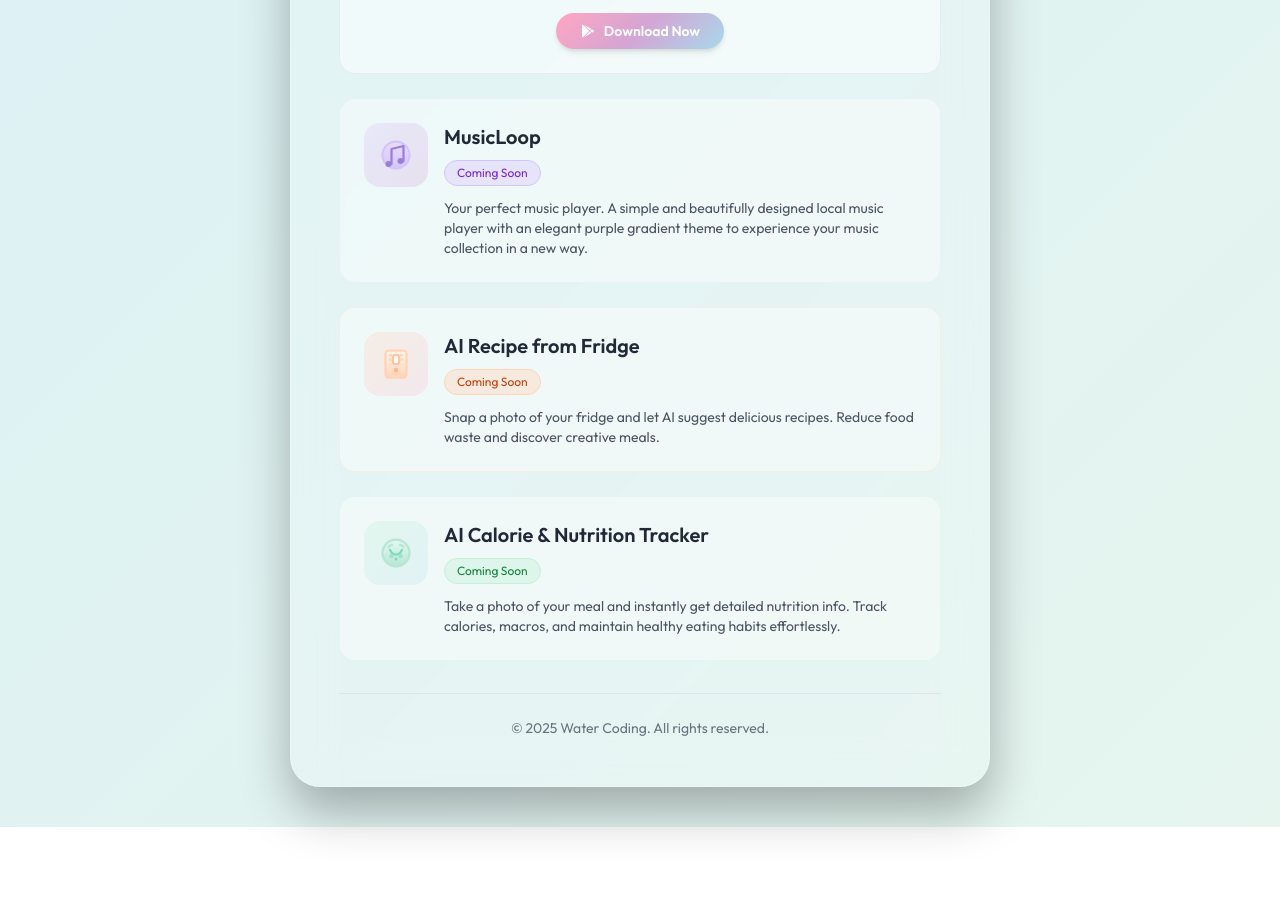
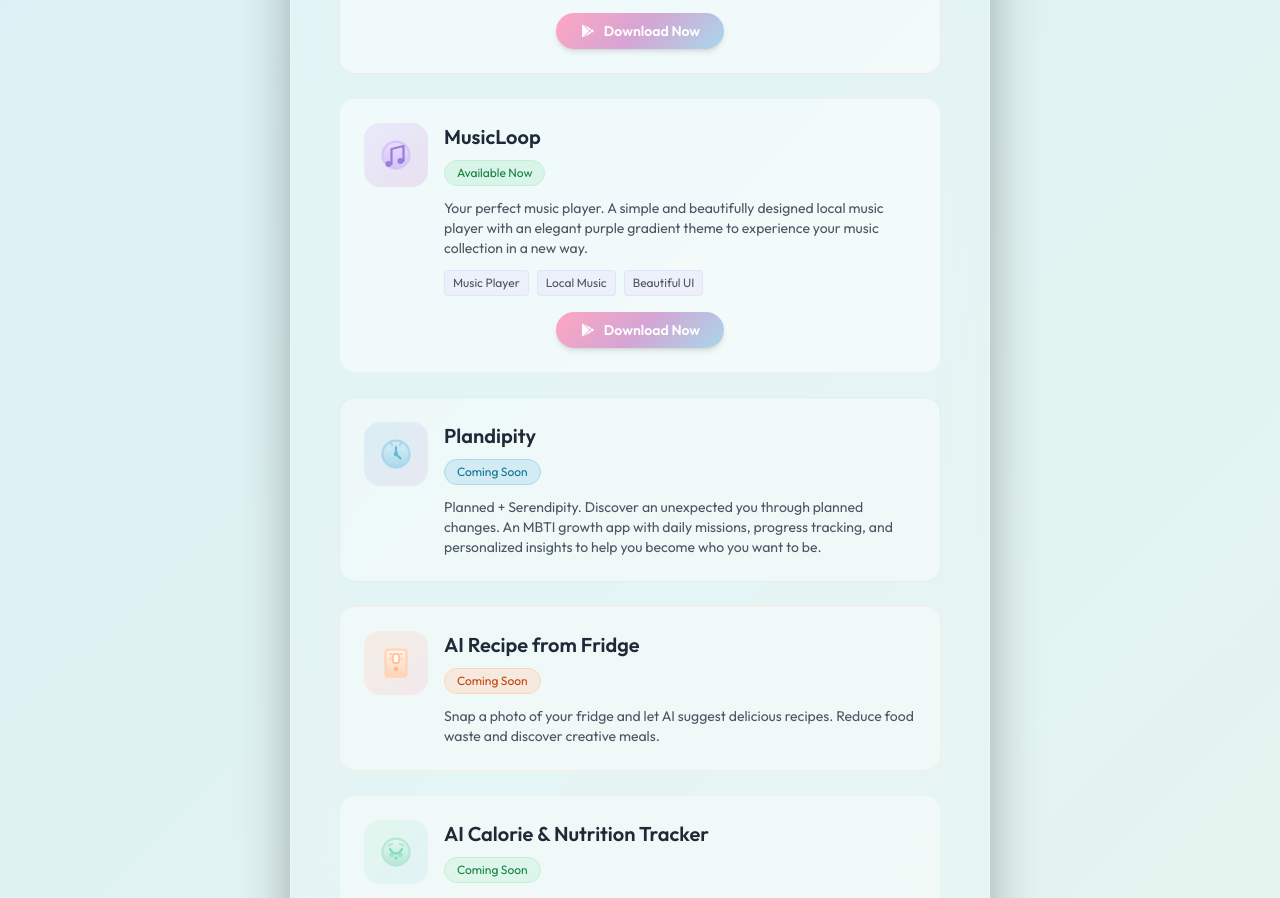
Before and after one commit to water-coding/water-coding.github.io, a plain HTML site: page index.html in a window 1280 px wide. Shown: the part 879-1777 px from the top of the page. Before the commit the page ends 1706 px from the top, so only its background shows below. Drawn offline with nearby package versions, Linux system fonts and the light colour scheme.

Commit message:
feat: plandipity 추가

```diff
--- a/index.html
+++ b/index.html
@@ -357,9 +357,9 @@
                     </div>
                 </div>
 
-                <!-- MusicLoop - Coming Soon -->
-                <div class="mb-6 bg-white/[0.4] rounded-2xl p-6 border border-lavender/20 transition-all duration-300 hover:bg-white/[0.6] hover:border-lavender/30">
-                    <div class="flex items-start gap-4">
+                <!-- MusicLoop - Available Now -->
+                <div class="mb-6 bg-white/[0.5] rounded-2xl p-6 border border-lavender/20 transition-all duration-300 hover:bg-white/[0.7] hover:border-lavender/40 hover:shadow-lg hover:shadow-lavender/20">
+                    <div class="flex items-start gap-4 mb-4">
                         <div class="w-16 h-16 flex-shrink-0 rounded-2xl bg-gradient-to-br from-lavender/30 to-accent/30 flex items-center justify-center">
                             <svg class="w-9 h-9" viewBox="0 0 24 24" fill="none" xmlns="http://www.w3.org/2000/svg">
                                 <circle cx="12" cy="12" r="9" fill="url(#musicLoopGradient)" stroke="#d4c5f9" stroke-width="1.5"/>
@@ -376,8 +376,48 @@
                         </div>
                         <div class="flex-1">
                             <h3 class="text-gray-800 text-xl font-semibold mb-2">MusicLoop</h3>
-                            <span class="inline-block px-3 py-1 bg-lavender/40 text-purple-700 text-xs rounded-full mb-3 border border-lavender">Coming Soon</span>
-                            <p class="text-gray-600 text-sm">Your perfect music player. A simple and beautifully designed local music player with an elegant purple gradient theme to experience your music collection in a new way.</p>
+                            <span class="inline-block px-3 py-1 bg-mint/50 text-green-700 text-xs rounded-full mb-3 border border-mint">Available Now</span>
+                            <p class="text-gray-600 text-sm mb-3">Your perfect music player. A simple and beautifully designed local music player with an elegant purple gradient theme to experience your music collection in a new way.</p>
+                            <div class="flex flex-wrap gap-2 text-xs text-gray-600">
+                                <span class="px-2 py-1 bg-lavender/20 rounded border border-lavender/30">Music Player</span>
+                                <span class="px-2 py-1 bg-lavender/20 rounded border border-lavender/30">Local Music</span>
+                                <span class="px-2 py-1 bg-lavender/20 rounded border border-lavender/30">Beautiful UI</span>
+                            </div>
+                        </div>
+                    </div>
+                    <div class="text-center">
+                        <a href="https://play.google.com/store/apps/details?id=com.water.musicloop"
+                           class="inline-flex items-center gap-2 btn-gradient text-white text-sm no-underline py-2 px-6 rounded-full font-semibold transition-all duration-300 hover:shadow-lg shadow-md">
+                            <svg class="w-4 h-4 fill-current" viewBox="0 0 24 24" xmlns="http://www.w3.org/2000/svg">
+                                <path d="M3,20.5V3.5C3,2.91 3.34,2.39 3.84,2.15L13.69,12L3.84,21.85C3.34,21.6 3,21.09 3,20.5M16.81,15.12L6.05,21.34L14.54,12.85L16.81,15.12M20.16,10.81C20.5,11.08 20.75,11.5 20.75,12C20.75,12.5 20.53,12.9 20.18,13.18L17.89,14.5L15.39,12L17.89,9.5L20.16,10.81M6.05,2.66L16.81,8.88L14.54,11.15L6.05,2.66Z"/>
+                            </svg>
+                            Download Now
+                        </a>
+                    </div>
+                </div>
+
+                <!-- Plandipity - Coming Soon -->
+                <div class="mb-6 bg-white/[0.4] rounded-2xl p-6 border border-secondary/30 transition-all duration-300 hover:bg-white/[0.6] hover:border-secondary/40">
+                    <div class="flex items-start gap-4">
+                        <div class="w-16 h-16 flex-shrink-0 rounded-2xl bg-gradient-to-br from-secondary/30 to-accent/20 flex items-center justify-center">
+                            <svg class="w-9 h-9" viewBox="0 0 24 24" fill="none" xmlns="http://www.w3.org/2000/svg">
+                                <circle cx="12" cy="12" r="9" fill="url(#plandipityGradient)" stroke="#a8d8ea" stroke-width="1.5"/>
+                                <path d="M12 7v5l3 3" stroke="#6bb8d4" stroke-width="1.5" stroke-linecap="round" stroke-linejoin="round"/>
+                                <path d="M8 4l1.5 2M16 4l-1.5 2" stroke="#a8d8ea" stroke-width="1.5" stroke-linecap="round"/>
+                                <circle cx="12" cy="12" r="1.5" fill="#6bb8d4"/>
+                                <path d="M5 12h2M17 12h2M12 5v2M12 17v2" stroke="#c4e6f2" stroke-width="1" stroke-linecap="round" opacity="0.6"/>
+                                <defs>
+                                    <linearGradient id="plandipityGradient" x1="12" y1="3" x2="12" y2="21" gradientUnits="userSpaceOnUse">
+                                        <stop offset="0%" stop-color="#d9f0f7"/>
+                                        <stop offset="100%" stop-color="#a8d8ea"/>
+                                    </linearGradient>
+                                </defs>
+                            </svg>
+                        </div>
+                        <div class="flex-1">
+                            <h3 class="text-gray-800 text-xl font-semibold mb-2">Plandipity</h3>
+                            <span class="inline-block px-3 py-1 bg-secondary/40 text-cyan-700 text-xs rounded-full mb-3 border border-secondary">Coming Soon</span>
+                            <p class="text-gray-600 text-sm">Planned + Serendipity. Discover an unexpected you through planned changes. An MBTI growth app with daily missions, progress tracking, and personalized insights to help you become who you want to be.</p>
                         </div>
                     </div>
                 </div>
```
Also changed, not shown: 1 other file.
